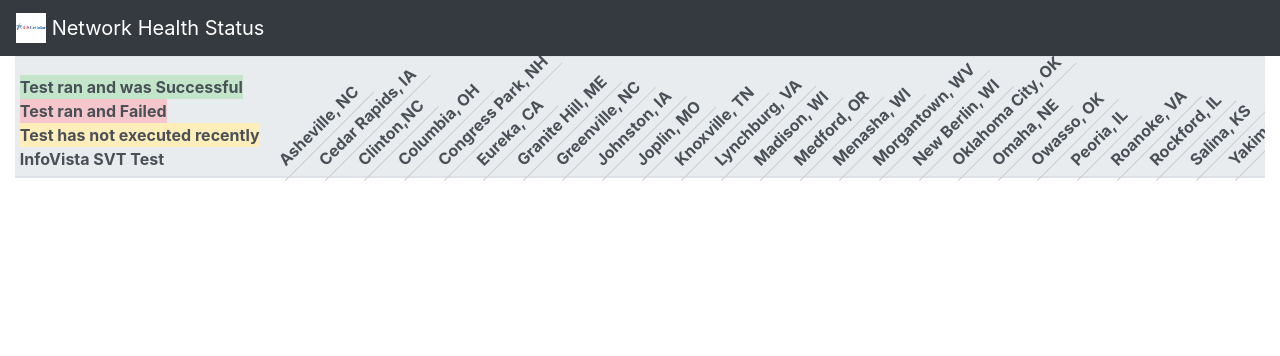
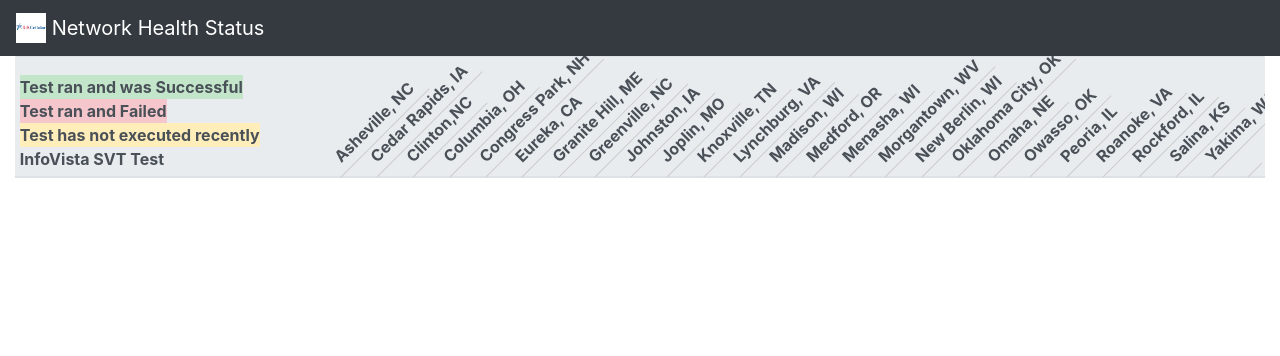
Before and after one commit to prowler0305/network_health_app, a Flask app: template neh_api/templates/network_health/nh_dashboard.html in a window 1280 px wide. Shown: the top 356 px of the page. Run offline with Flask 2, Linux system fonts and the light colour scheme; the template is opened without the code that fills it, so the values that code supplies are empty; parts of the project's set-up code (start-up, migrations or seed data) failed here and were passed over; some libraries are stand-ins or nearby versions.

Commit message:
Adjust table visuals via CSS and bootstrap classes used to allow whole table to fit in one window without scrolling needed.

```diff
--- a/neh_api/templates/network_health/nh_dashboard.html
+++ b/neh_api/templates/network_health/nh_dashboard.html
@@ -16,7 +16,7 @@
             transform:
                 translate(1px, 0px)
                 rotate(315deg);
-            width: 30px;
+            width: 20px;
         }
         th.rotate > div > span {
             border-bottom: 1px solid #ccc;
@@ -32,7 +32,7 @@
         </a>
     </nav>
 
-    <div class="container col-lg-12">
+    <div class="container col-md-12">
         <div class="table-responsive">
             <table class="table table-striped table-sm table-hover text-nowrap">
                 <thead class="thead-light">
```
